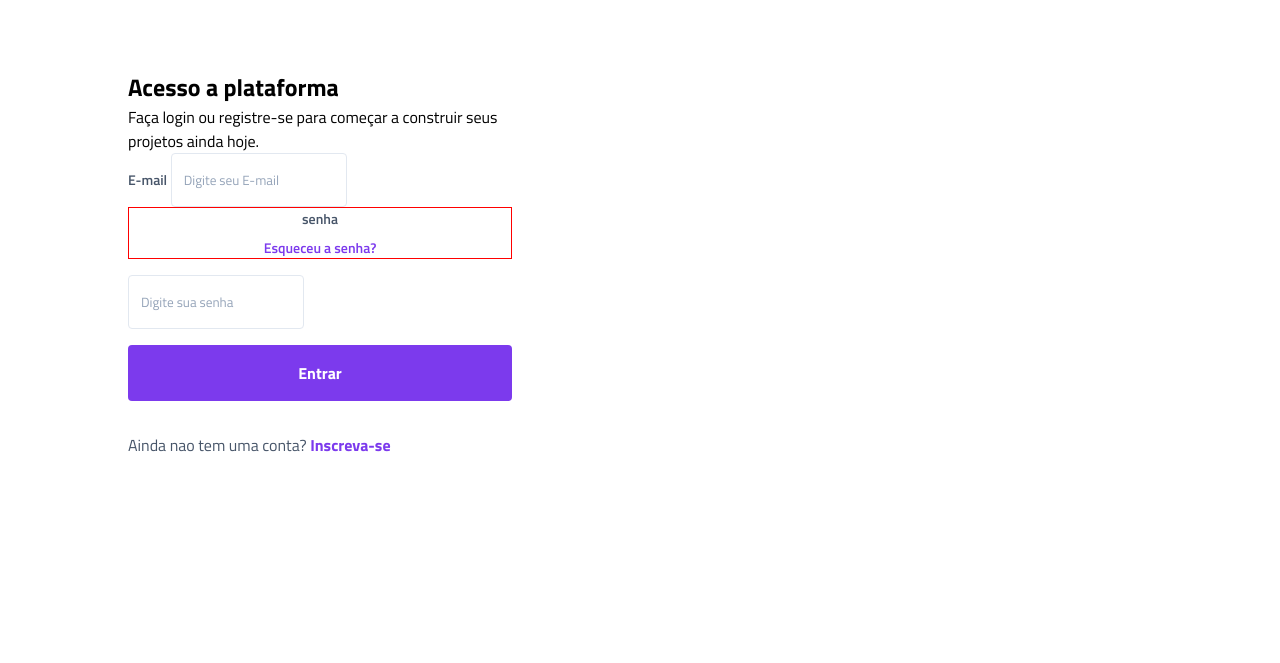
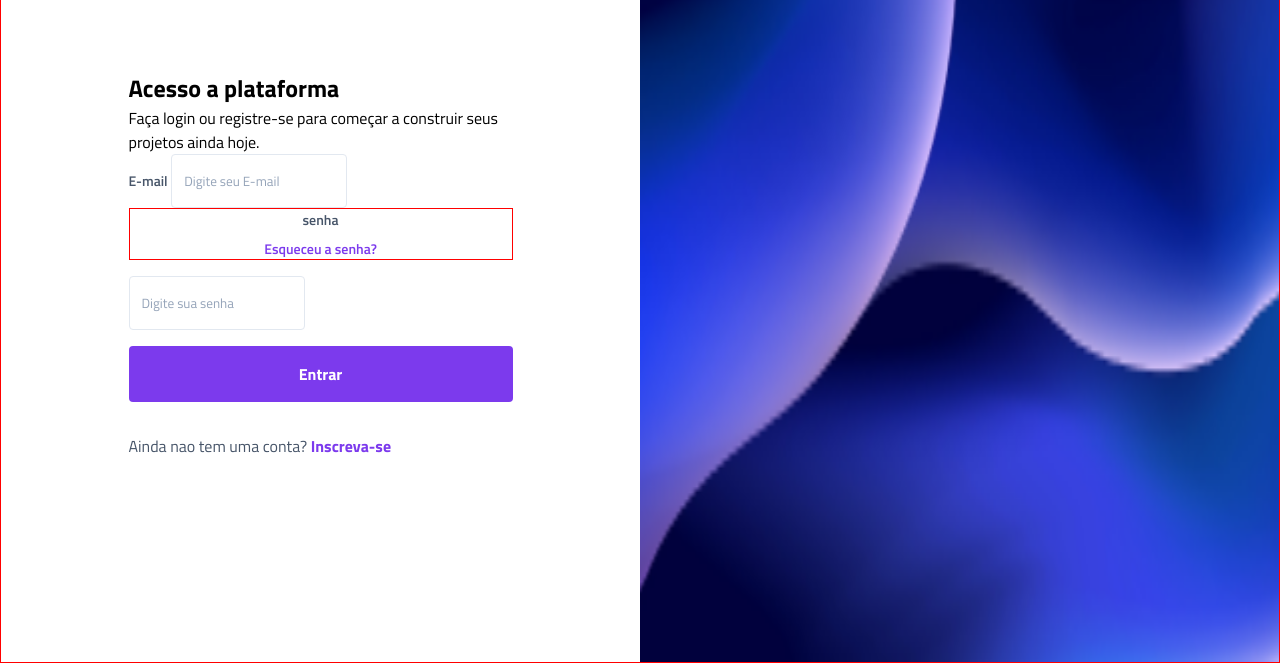
Before and after one commit to marcosgato/projeto-vertigo, a plain HTML site: page index.html in a window 1280 px wide. Shown: the part 137-800 px from the top of the page. Drawn offline with Linux system fonts and the light colour scheme; files whose address does not match are found by name.

Commit message:
projeto finalizado

```diff
--- a/style.css
+++ b/style.css
@@ -131,6 +131,8 @@ main {
 @media (min-width: 1000px) {
     body {
         display: flex;
+        height: 100vh;
+        border: 1px solid red;
     }
 
     header {
@@ -164,6 +166,12 @@ header img {
     width: 100%;
   }
 
+  .bg-desktop img {
+    display: block;
+    width: 100%;
+    height: 100%;
+  }
+
   .descriçao h1 {
     font-size: 2.25rem;
   }
```
